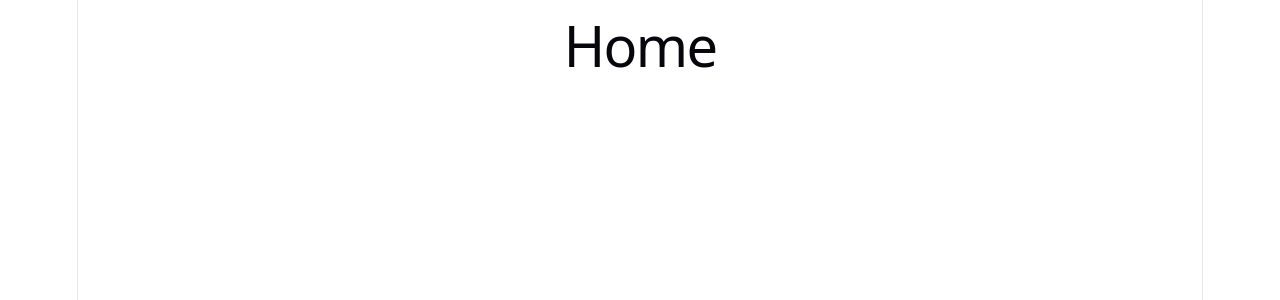
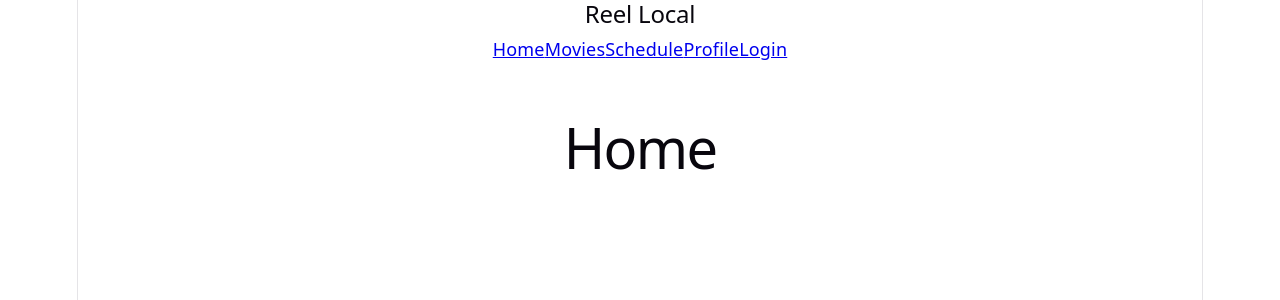
Before and after one commit to ZiruiJia11/reel-local-project, a React (Vite) app in the folder frontend/: page / in a window 1280 px wide. Shown: the top 300 px of the page. Built offline with nearby package versions, Linux system fonts and the light colour scheme.

Commit message:
update layout

```diff
--- a/frontend/src/App.tsx
+++ b/frontend/src/App.tsx
@@ -1,4 +1,6 @@
 import { BrowserRouter, Routes, Route } from "react-router-dom"
+
+import Layout from "./components/Layout"
 
 import Home from "./pages/Home"
 import Login from "./pages/Login"
@@ -9,13 +11,25 @@ import Profile from "./pages/Profile"
 function App() {
   return (
     <BrowserRouter>
+
+      <Layout>
+
         <Routes>
+
           <Route path="/" element={<Home />} />
+
           <Route path="/login" element={<Login />} />
+
           <Route path="/movies" element={<Movies />} />
+
           <Route path="/schedule" element={<Schedule />} />
+
           <Route path="/profile" element={<Profile />} />
+
         </Routes>
+
+      </Layout>
+
     </BrowserRouter>
   )
 }
--- /dev/null
+++ b/frontend/src/components/Layout.tsx
@@ -0,0 +1,24 @@
+import type { ReactNode } from "react"
+import Navbar from "./Navbar"
+
+type Props = {
+  children: ReactNode
+}
+
+function Layout({ children }: Props) {
+  return (
+    <>
+      <Navbar />
+
+      <main
+        style={{
+          padding: "40px"
+        }}
+      >
+        {children}
+      </main>
+    </>
+  )
+}
+
+export default Layout
--- /dev/null
+++ b/frontend/src/components/Navbar.tsx
@@ -0,0 +1,21 @@
+import { Link } from "react-router-dom"
+
+function Navbar() {
+  return (
+    <nav>
+      <h2>Reel Local</h2>
+
+      <Link to="/">Home</Link>
+
+      <Link to="/movies">Movies</Link>
+
+      <Link to="/schedule">Schedule</Link>
+
+      <Link to="/profile">Profile</Link>
+
+      <Link to="/login">Login</Link>
+    </nav>
+  )
+}
+
+export default Navbar
```
Lines whose indentation alone changed are shown as unchanged.
